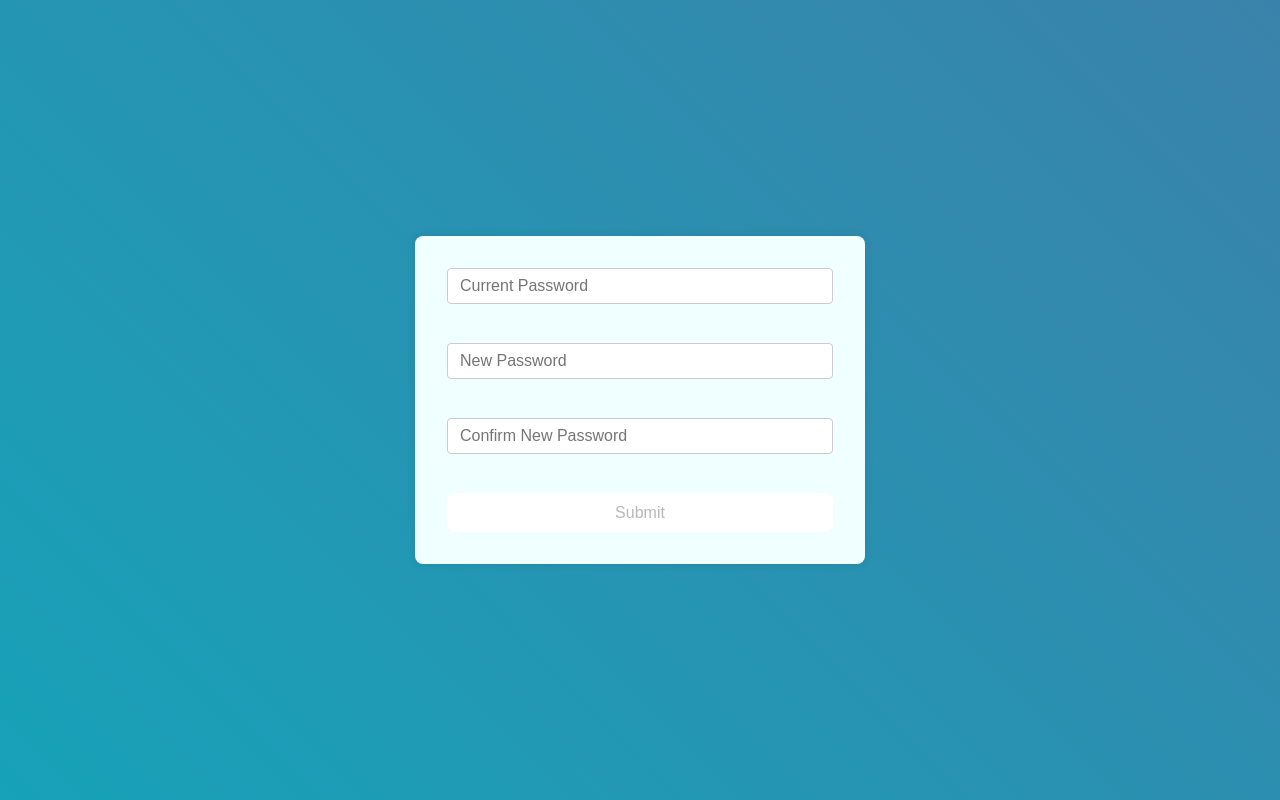
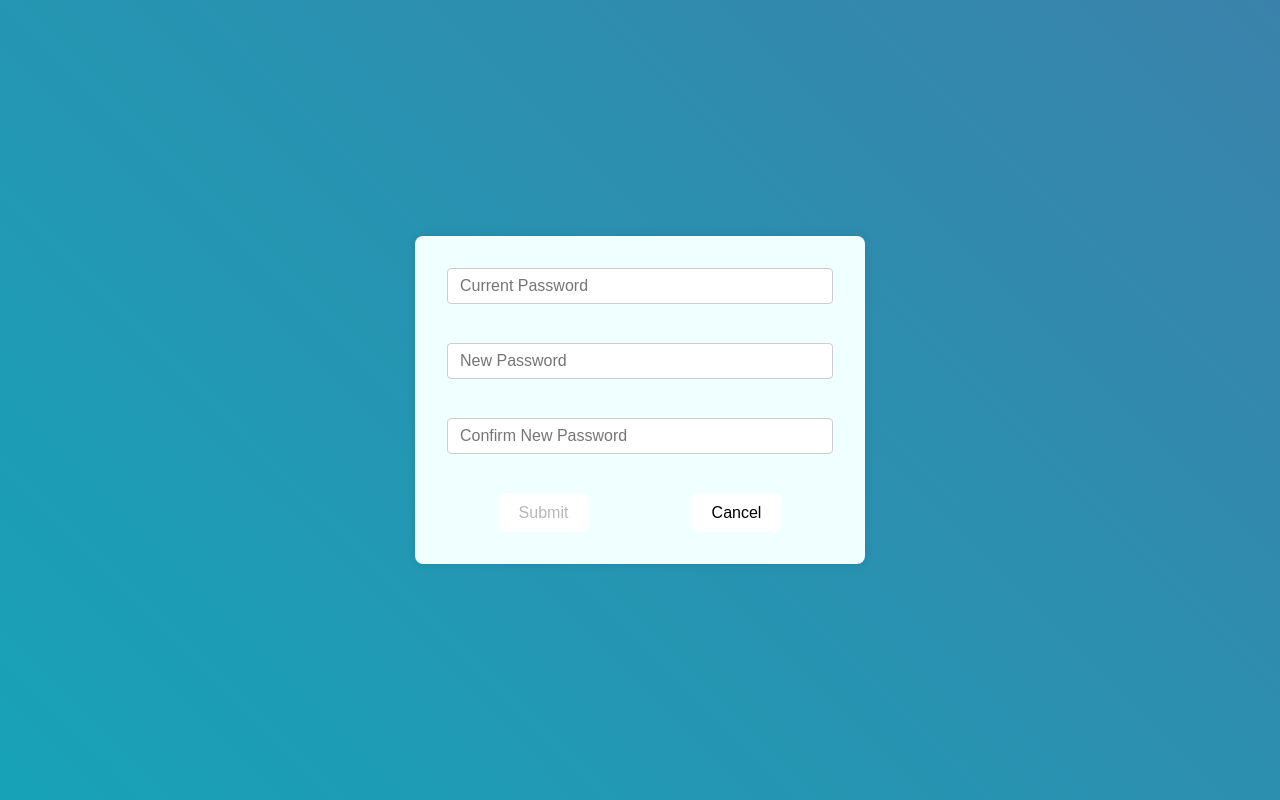
Before and after one commit to moqaddus-rafi-brainx/React_Todo_Task, a React (Vite) app: page /change-password in a window 1280 px wide. Built offline with nearby package versions, Linux system fonts and the light colour scheme; no server answers; sample sign-in values are in the browser's storage.

Commit message:
added ProtectedRoute

```diff
--- a/src/App.css
+++ b/src/App.css
@@ -102,6 +102,13 @@ h1 {
   min-height: 0.5em;
 }
 
+.change-buttons{
+  display: flex;
+  flex-direction: row;
+  justify-content: space-around;
+
+}
+
 .pages{
   display: flex;
   justify-content: center;
--- a/src/App.jsx
+++ b/src/App.jsx
@@ -1,13 +1,13 @@
-import Home from './pages/Home'
-import { useState } from 'react'
+import Home from './pages/Home';
 import { Routes, Route } from 'react-router-dom';
 import './App.css'
-import Signup from './pages/Signup';
-import Login from './pages/Login';
-import ForgetPassword from './pages/ForgetPassword';
-import ResetPassword from './pages/ResetPassword';
-import VerifyEmail from './pages/VerifyEmail';
-import ChangePassword from './pages/ChangePassword';
+import Signup from './pages/Auth/Signup';
+import Login from './pages/Auth/Login';
+import ForgetPassword from './pages/Auth/ForgetPassword';
+import ResetPassword from './pages/Auth/ResetPassword';
+import VerifyEmail from './pages/Auth/VerifyEmail';
+import ChangePassword from './pages/Auth/ChangePassword';
+import { ProtectedRoute } from './components/ProtectedRoute';
 
 function App() {
 
@@ -19,8 +19,8 @@ function App() {
       <Route path="/forget-password" element={<ForgetPassword />} />
       <Route path="/reset-password" element={<ResetPassword />} />
       <Route path="/verify-email" element={<VerifyEmail />} />
-      <Route path="/task-list" element={<Home />} />
-      <Route path="/change-password" element={<ChangePassword />} />
+      <Route path="/task-list" element={<ProtectedRoute><Home /></ProtectedRoute>} />
+      <Route path="/change-password" element={<ProtectedRoute><ChangePassword /></ProtectedRoute>} />
     </Routes>
     </div>
   )
--- a/src/components/Task.jsx
+++ b/src/components/Home/Task.jsx
@@ -1,6 +1,6 @@
 import { useState,useEffect,useRef } from "react";
 import { useLocation } from "react-router-dom";
-import { updateTask,deleteTask } from "../apis/TaskApis";
+import { updateTask,deleteTask } from "../../apis/TaskApis";
 
 
 //Component for each task
--- a/src/components/TaskList.jsx
+++ b/src/components/Home/TaskList.jsx
@@ -2,7 +2,7 @@ import Task from "./Task";
 import axios from "axios";
 import { useState ,useEffect} from "react";
 import { useLocation } from 'react-router-dom';
-import { addTask,getAllTasks } from "../apis/TaskApis";
+import { addTask,getAllTasks } from "../../apis/TaskApis";
 
 
 //List of all the tasks plus adding task input
--- /dev/null
+++ b/src/components/ProtectedRoute.jsx
@@ -0,0 +1,11 @@
+import { Navigate} from "react-router-dom";
+
+export const ProtectedRoute=({children})=>{
+
+    const token=localStorage.getItem('token');
+    if(!token)
+    {
+        return <Navigate to='/login' replace />
+    }
+    return children;
+}
--- a/src/pages/ChangePassword.jsx
+++ b/src/pages/Auth/ChangePassword.jsx
@@ -1,8 +1,9 @@
 import { useReducer, useState, useEffect } from "react";
 import { Link } from "react-router-dom";
-import confirmPassReducer from "../reducers/ResetPasswordReducer";
-import { passwordReducer } from "../reducers/SignupReducer";
-import { changePassword } from "../apis/AuthApis";
+import confirmPassReducer from "../../reducers/ResetPasswordReducer";
+import { passwordReducer } from "../../reducers/SignupReducer";
+import { changePassword } from "../../apis/AuthApis";
+import { useNavigate } from 'react-router-dom';
 
 
 
@@ -25,7 +26,7 @@ function ChangePassword() {
     const [token, setToken] = useState();
     const [backendError, setBackendError] = useState('');
     const [isSubmitted, setIsSubmitted] = useState(false);
-
+    const navigate = useNavigate();
     const storedToken = localStorage.getItem('token');
 
     useEffect(() => {
@@ -76,6 +77,10 @@ function ChangePassword() {
         }
     };
 
+    const handleGoBack=()=>{
+        navigate('/task-list')
+    }
+
     return (
         <>
             {!isSubmitted && (
@@ -119,17 +124,26 @@ function ChangePassword() {
                     <p className="error-prompt">{confirmPassState.error || '\u00A0'}</p>
 
                     {backendError && <p className="error-prompt">{backendError}</p>}
-
+                    <div className="change-buttons">
                     <button type="submit" disabled={!isValid}>
                         Submit
                     </button>
+                    <button onClick={handleGoBack}>
+                    Cancel
+                    </button>
+                    </div>
                 </form>
             )}
 
             {isSubmitted && (
+                <>
                 <p>
                     Password Changed Successfully!
                 </p>
+                <button onClick={handleGoBack}>
+                    Back
+                </button>
+            </>
             )}
         </>
     );
--- a/src/pages/ForgetPassword.jsx
+++ b/src/pages/Auth/ForgetPassword.jsx
@@ -1,8 +1,8 @@
 import { useReducer,useState } from "react";
 import { Link } from "react-router-dom";
-import emailReducer from "../reducers/ForgetPasswordReducer";
-import { emailRegex } from "../constants";
-import { forgetPassword } from "../apis/AuthApis";
+import emailReducer from "../../reducers/ForgetPasswordReducer";
+import { emailRegex } from "../../constants";
+import { forgetPassword } from "../../apis/AuthApis";
 import axios from "axios";
 //Forget password function
 function ForgetPassword(){
@@ -29,6 +29,7 @@ function ForgetPassword(){
                   setIsSubmitted(true);
                   setIsLoading(false);
               } catch (error) {
+                    setIsLoading(false);
                   console.error('Signup Error:', error);
               }
 
--- a/src/pages/Login.jsx
+++ b/src/pages/Auth/Login.jsx
@@ -1,9 +1,9 @@
 import { useReducer, useState,useEffect } from "react";
 import { Link } from "react-router-dom";
-import { emailReducer,passwordReducer } from "../reducers/SignupReducer";
-import { emailRegex } from "../constants";
+import { emailReducer,passwordReducer } from "../../reducers/SignupReducer";
+import { emailRegex } from "../../constants";
 import { useNavigate } from 'react-router-dom';
-import { login } from "../apis/AuthApis";
+import { login } from "../../apis/AuthApis";
 
 
 
@@ -54,6 +54,7 @@ function Login(){
                     navigate('/task-list',{ state: { token } });
                     }
               } catch (error) {
+                    setIsLoading(false);
                     const backendMessage = error.response.data.message;
                     setBackendError(backendMessage);
                     console.error('Login Error:', error);
--- a/src/pages/ResetPassword.jsx
+++ b/src/pages/Auth/ResetPassword.jsx
@@ -1,8 +1,8 @@
 import { useReducer,useState,useEffect } from "react";
 import { Link } from "react-router-dom";
-import confirmPassReducer from "../reducers/ResetPasswordReducer";
-import { passwordReducer } from "../reducers/SignupReducer";
-import { resetPassword } from "../apis/AuthApis";
+import confirmPassReducer from "../../reducers/ResetPasswordReducer";
+import { passwordReducer } from "../../reducers/SignupReducer";
+import { resetPassword } from "../../apis/AuthApis";
 
 
 
--- a/src/pages/Signup.jsx
+++ b/src/pages/Auth/Signup.jsx
@@ -1,8 +1,8 @@
 import { useReducer,useState } from "react";
 import { Link } from "react-router-dom";
-import { usernameReducer,emailReducer,passwordReducer } from "../reducers/SignupReducer";
-import { emailRegex } from "../constants";
-import { signup } from "../apis/AuthApis";
+import { usernameReducer,emailReducer,passwordReducer } from "../../reducers/SignupReducer";
+import { emailRegex } from "../../constants";
+import { signup } from "../../apis/AuthApis";
 
 
 
@@ -48,6 +48,7 @@ function Signup() {
               setIsSubmitted(true);
               setIsLoading(false);
             } catch (error) {
+              setIsLoading(false);
               console.error('Signup Error:', error.response.data.message);
               setSignupError(error.response.data.message);
             }
@@ -59,7 +60,7 @@ function Signup() {
         {isLoading && <p>Loading...Please wait!</p>}
     {!isSubmitted && !isLoading && (<form className="card"  onSubmit={handleSubmit }>
       <h2 >Signup</h2>
-      {signupError && <p className="error-prompt">{signupError}</p>}
+      {<p className="error-prompt">{signupError || '\u00A0'}</p>}
       <input type="text" name="username" placeholder="Username" value={usernameState.value} className="input"
         required onChange={(e) =>
           dispatchUsername({ type: "CHANGE", value: e.target.value })
--- a/src/pages/VerifyEmail.jsx
+++ b/src/pages/Auth/VerifyEmail.jsx
@@ -1,7 +1,7 @@
 import { Link } from "react-router-dom";
 import { useEffect, useState } from 'react';
 import axios from "axios";
-import { verifyEmail } from "../apis/AuthApis";
+import { verifyEmail } from "../../apis/AuthApis";
 
 function VerifyEmail(){
     const [token, setToken] = useState('');
--- a/src/pages/Home.jsx
+++ b/src/pages/Home.jsx
@@ -1,4 +1,4 @@
-import TaskList from "../components/TaskList";
+import TaskList from "../components/Home/TaskList";
 import { useLocation } from "react-router-dom";
 import { useNavigate } from 'react-router-dom';
 import { useEffect, useState } from "react";
@@ -20,16 +20,6 @@ function Home()
       setLoading(false); // done loading
     }, []);
 
-
-    //If unauthorized access is made
-    useEffect(() => {
-        if (!storedToken) {
-          navigate('/login');
-        }
-      }, [navigate, storedToken]);
-
-      if (!storedToken) return null;
-
     if (loading) return <p>Loading...</p>;
 
     return(
```
